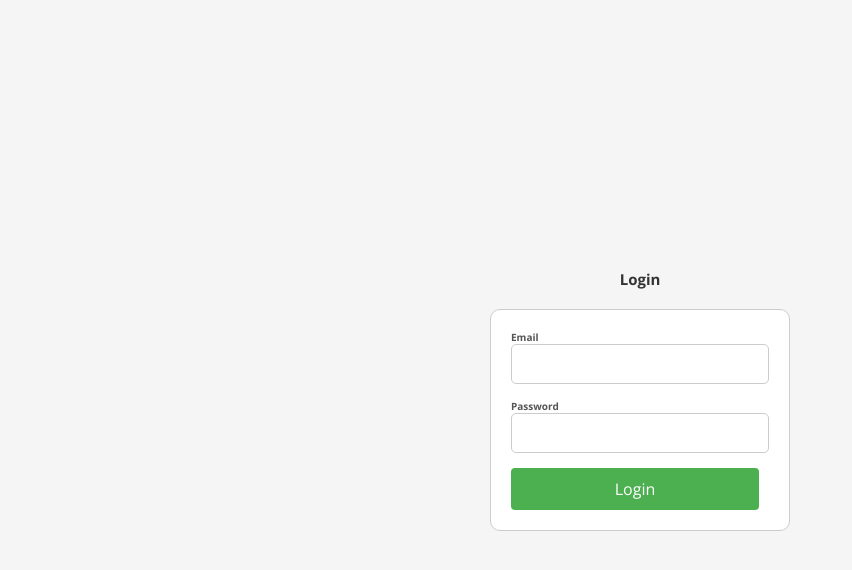
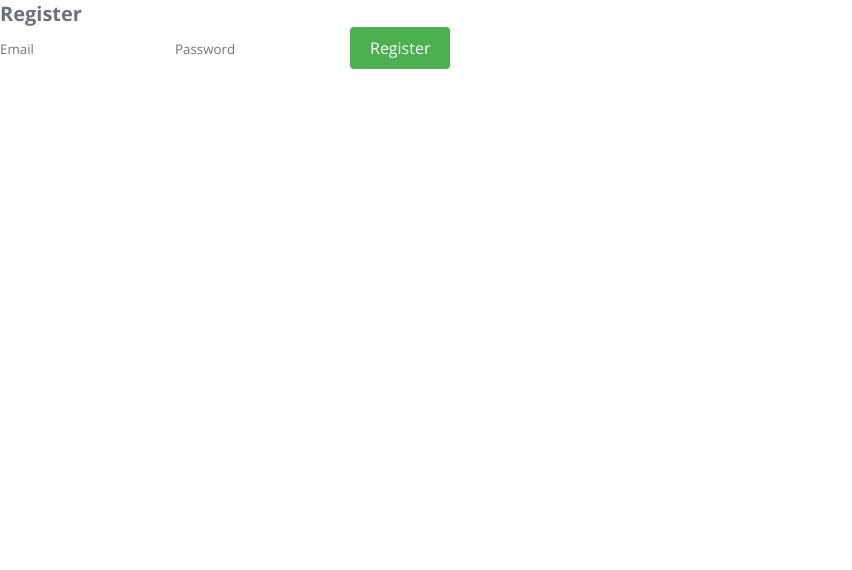
Before and after one commit to frangabriel13/restful, a React (Vite) app in the folder client/: page /dashboard/register in a window 1280 px wide. Before the commit this address led to /dashboard/login. Shown: the top 570 px of the page, without its empty margins (0-852 px from the left). Built offline with nearby package versions, Linux system fonts and the light colour scheme.

Commit message:
amciobvs

```diff
--- a/client/src/App.jsx
+++ b/client/src/App.jsx
@@ -12,12 +12,13 @@ import Mourning from './components/mourning/Mourning'
 import Dashboard from './components/dashboard/Dashboard'
 import Login from './components/dashboard/login/Login'
 import ProtectedRoute from './components/dashboard/ProtectedRoute'
+import Register from './components/dashboard/login/Register'
 
 function App() {
   return (
     <Routes>
-      {/* <Route path='/dashboard/*' element={<Dashboard />} /> */}
       <Route path='/dashboard/login' element={<Login />} />
+      <Route path='/dashboard/register' element={<Register />} />
       <Route
         path='/dashboard/*'
         element={
--- /dev/null
+++ b/client/src/components/dashboard/login/Register.jsx
@@ -0,0 +1,49 @@
+import React, { useState } from "react";
+import { useDispatch } from "react-redux";
+import { registerSuperAdmin } from "../../../redux/actions/authActions";
+
+const Register = () => {
+  const dispatch = useDispatch();
+  const [data, setData] = useState({
+    email: "",
+    password: "",
+  });
+
+  const handleChange = (e) => {
+    setData({
+      ...data,
+      [e.target.name]: e.target.value,
+    });
+  };
+
+  const handleSubmit = (e) => {
+    e.preventDefault();
+    dispatch(registerSuperAdmin(data));
+  };
+
+  return (
+    <div>
+      <h1>Register</h1>
+      <form onSubmit={handleSubmit}>
+        <input
+          type="email"
+          name="email"
+          placeholder="Email"
+          value={data.email}
+          onChange={handleChange}
+        />
+        <input
+          type="password"
+          name="password"
+          placeholder="Password"
+          value={data.password}
+          onChange={handleChange}
+        />
+        <button type="submit">Register</button>
+      </form>
+    </div>
+  )
+};
+
+
+export default Register;
```
Also changed, not shown: client/src/components/dashboard/login/Register.module.css (added).
